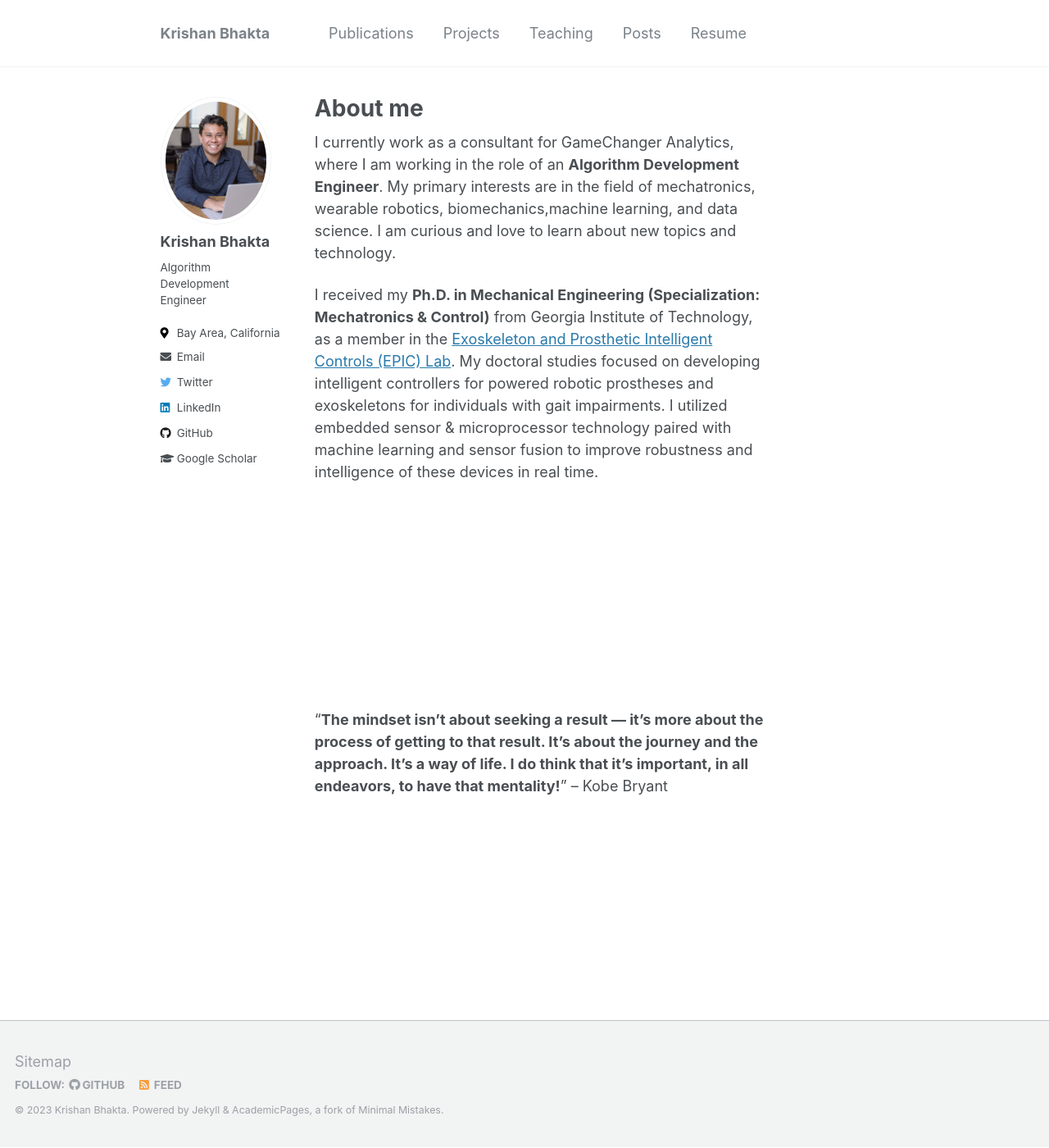
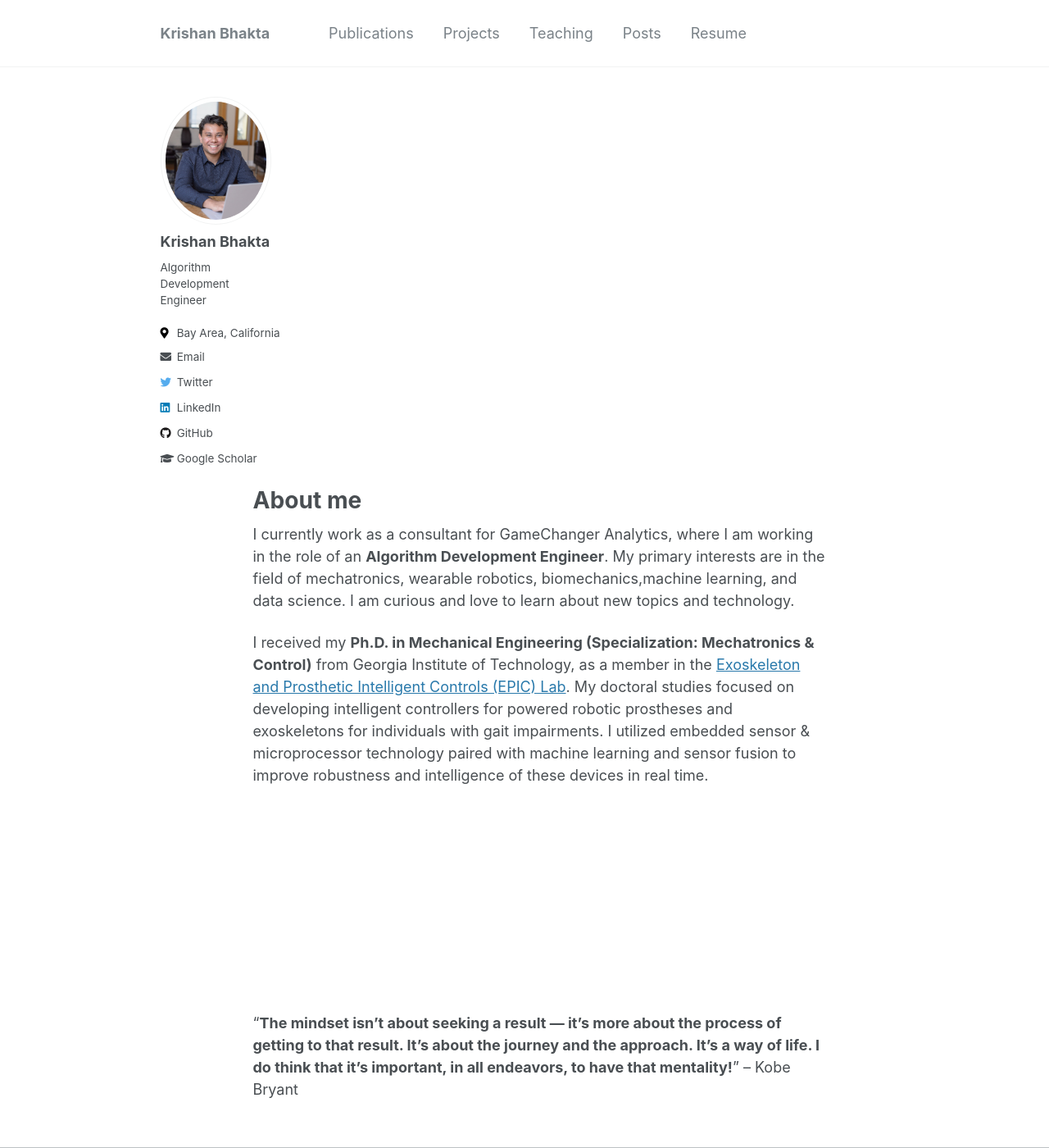
Before and after one commit to nicksheerin/nick_sheerin, a Jekyll site: the page built from _pages/about.md, in a window 1280 px wide and 1400 px high. Shown: the whole window at 82% size. Built offline with Jekyll 4.4.1, drawn with Linux system fonts in a browser that asks for light colours.

Commit message:
modify width of page attempt 3

```diff
--- a/_sass/_page.scss
+++ b/_sass/_page.scss
@@ -18,9 +18,9 @@
 
 .page {
   @include breakpoint($large) {
-    @include span(10 of 12 last);
+    @include span(11 of 12 last);
     @include prefix(0.5 of 12);
-    @include suffix(2 of 12);
+    @include suffix(1 of 12);
   }
 
   .page__inner-wrap {
```
